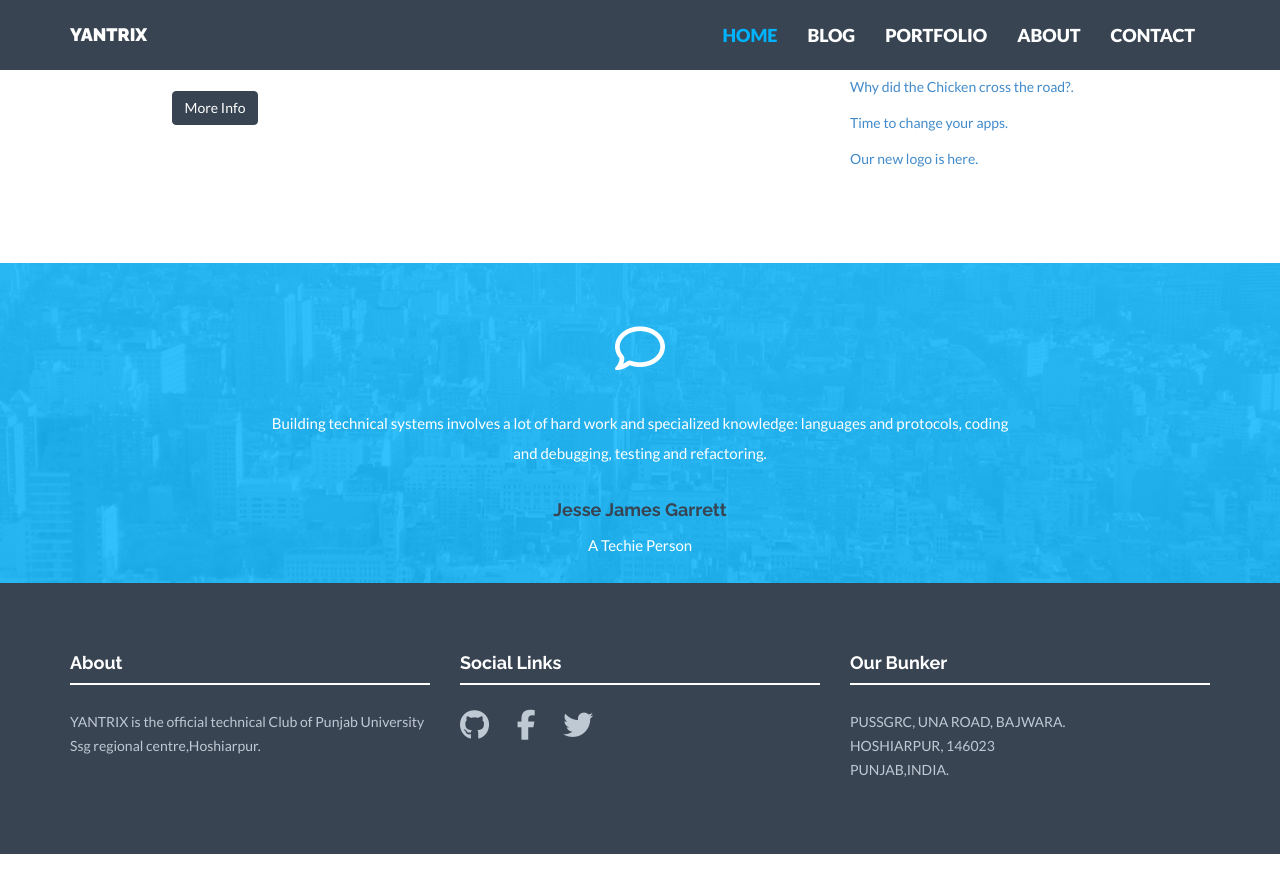
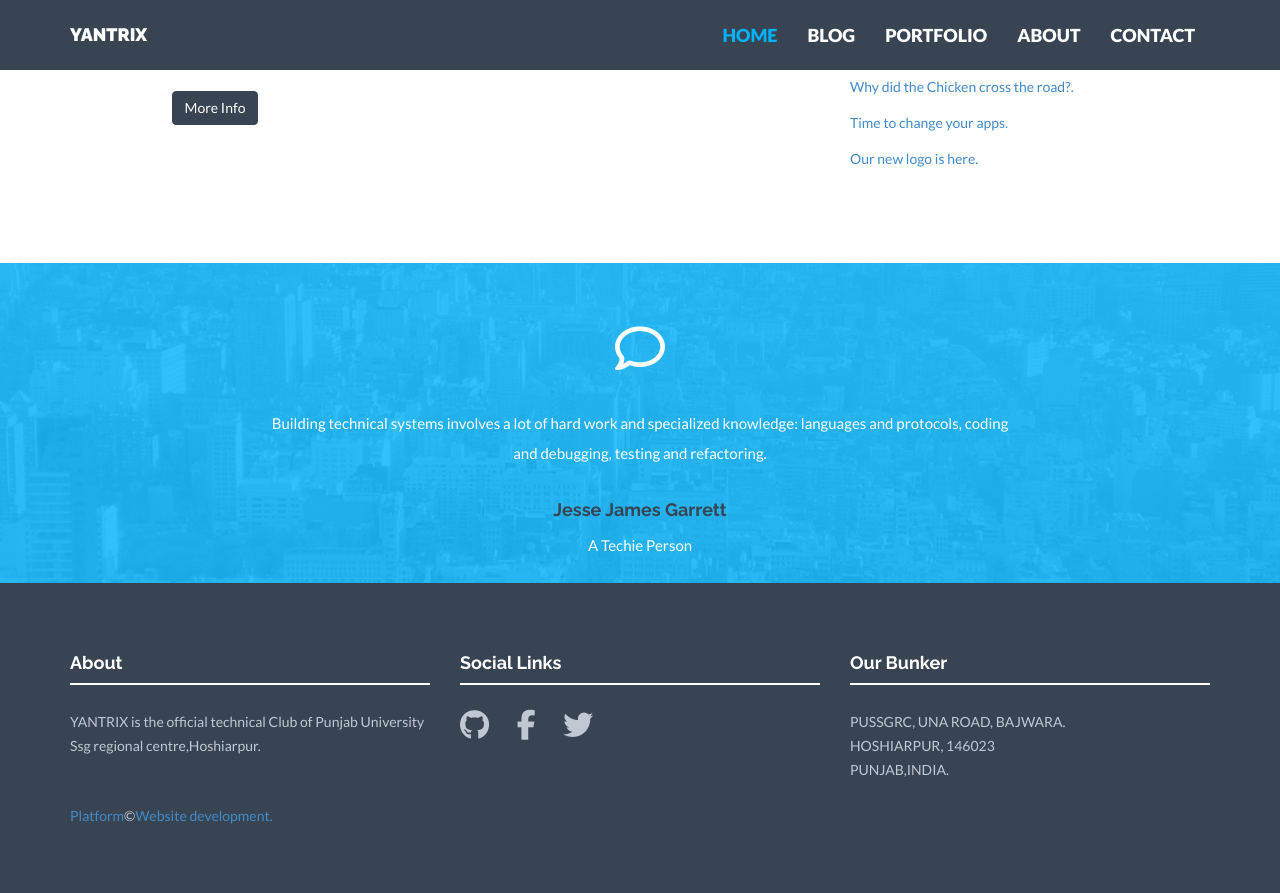
Before and after one commit to 17TarunGupta/pussgrc.github.io, a Jekyll site: the page built from index.html, in a window 1280 px wide and 900 px high, scrolled down 1376 px. Shown: the top 893 px of the window. Built offline with Jekyll 4.4.1, drawn with Linux system fonts in a browser that asks for light colours; nearby versions of some CDN libraries; before the commit the page ends 2230 px from its top, so only the background shows below that.

Commit message:
Update footer.html

```diff
--- a/_includes/footer.html
+++ b/_includes/footer.html
@@ -28,5 +28,6 @@
                 </p>
             </div>
         </div><! --/row -->
+        <p><a href="http://www.platform.net.in" target="_blank">Platform</a>&copy;<a href="platform.net.in">Website development.</a><p>
     </div><! --/container -->
 </div><! --/footerwrap -->
```
